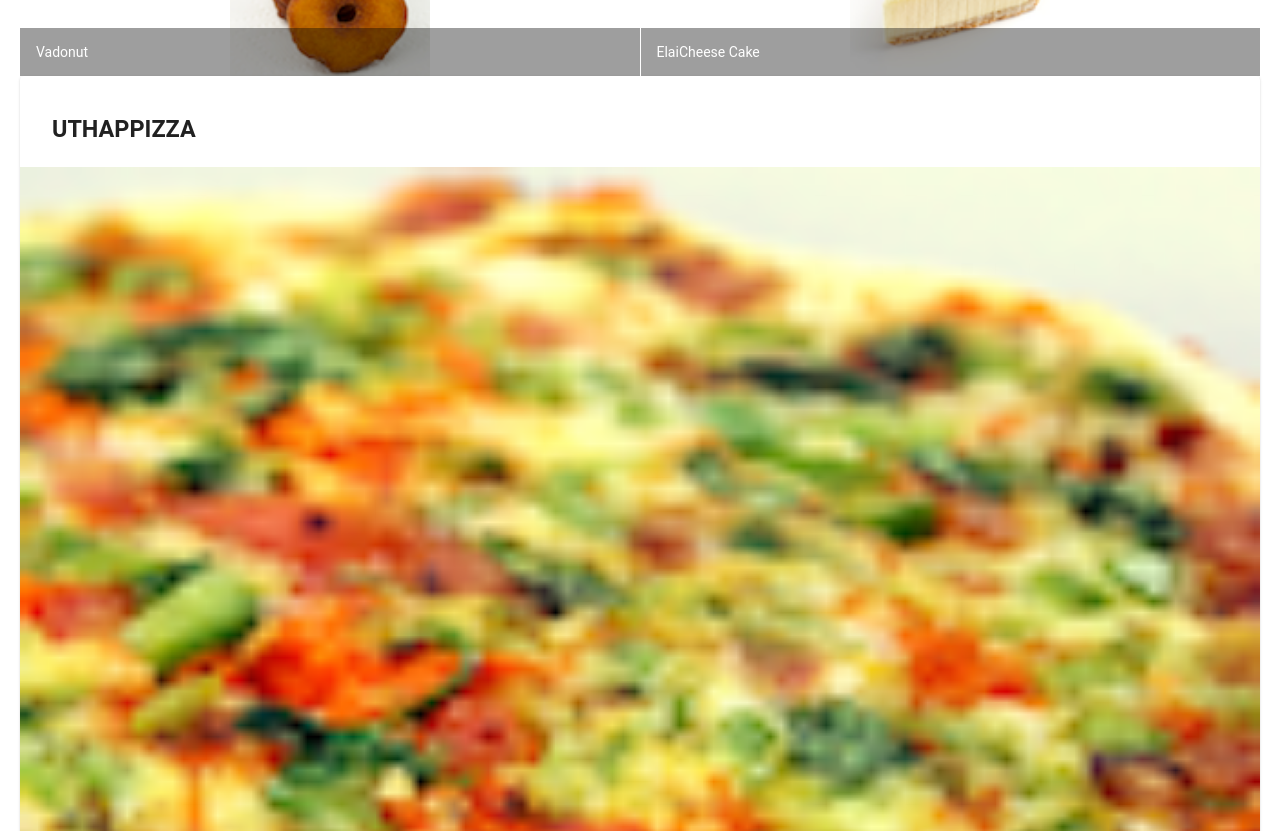
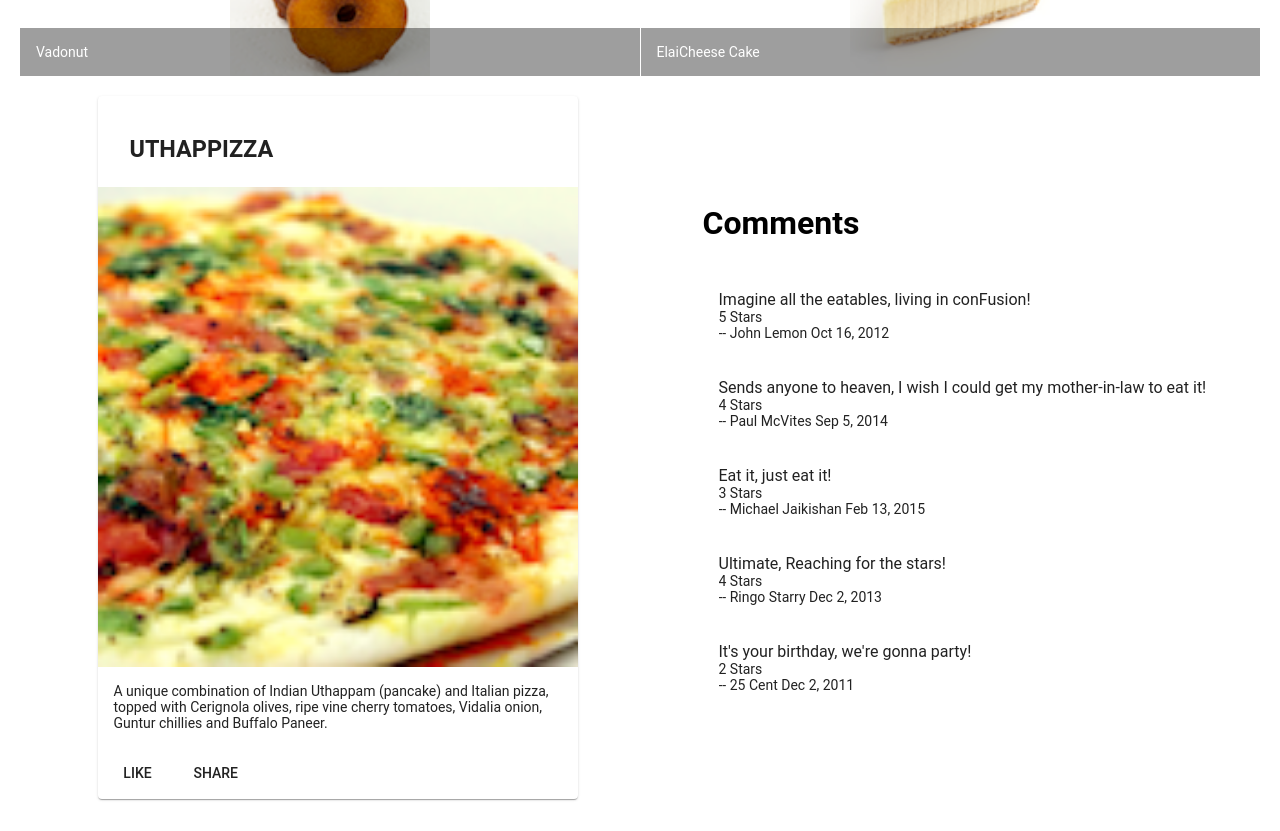
Before and after one commit to Dharanidharan17e109/Hotel-ConFusion, an Angular app: page / in a window 1280 px wide. Shown: the part 500-1331 px from the top of the page. Built offline with nearby package versions, Linux system fonts and the light colour scheme.

Commit message:
Angular Assigment-1

```diff
--- a/src/app/app.module.ts
+++ b/src/app/app.module.ts
@@ -12,12 +12,14 @@
 import { MatGridListModule } from "@angular/material/grid-list";
 import { MatCardModule } from '@angular/material/card';
 import { MatButtonModule } from '@angular/material/button';
+import { DishdetailComponent } from './dishdetail/dishdetail.component';
 
 
 @NgModule({
   declarations: [
     AppComponent,
-    MenuComponent
+    MenuComponent,
+    DishdetailComponent
   ],
   imports: [
     BrowserModule,
--- /dev/null
+++ b/src/app/dishdetail/dishdetail.component.html
@@ -0,0 +1,47 @@
+<div class="container"
+    fxLayout="row"
+    fxLayout.sm="column"
+    fxLayout.xs="column"
+    fxLayoutAlign.gt-md="space-around center"
+    fxLayoutGap="10px"
+    fxLayoutGap.xs="0">
+
+  <div fxFlex="40">
+    <div fxFlex *ngIf="dish">
+        <mat-card>
+          <mat-card-header>
+            <mat-card-title>
+              <h3>{{dish.name | uppercase}}</h3>
+            </mat-card-title>
+          </mat-card-header>
+          <img mat-card-image src={{dish.image}} alt={{dish.name}}>
+          <mat-card-content>
+            <p>{{dish.description}}
+            </p>
+          </mat-card-content>
+          <mat-card-actions>
+            <button mat-button>LIKE</button>
+            <button mat-button>SHARE</button>
+          </mat-card-actions>
+        </mat-card>
+      </div>
+  </div>
+
+  <div fxFlex="40">
+    <div fxFlex *ngIf="dish">
+        <h1>Comments</h1>
+
+        <mat-list>
+            <mat-list-item *ngFor="let comment1 of dish.comments">
+
+                <p matLine>{{comment1.comment}}</p>
+                <p matLine>{{comment1.rating}} Stars</p>
+                <p matLine>-- {{comment1.author}} {{comment1.date | date}}</p>
+
+            </mat-list-item>
+        </mat-list>
+
+    </div>
+  </div>
+
+</div>
--- /dev/null
+++ b/src/app/dishdetail/dishdetail.component.ts
@@ -0,0 +1,60 @@
+import { Component, OnInit } from '@angular/core';
+
+const DISH = {
+  id: '0',
+  name: 'Uthappizza',
+  image: '/assets/images/uthappizza.png',
+  category: 'mains',
+  featured: true,
+  label: 'Hot',
+  price: '4.99',
+  // tslint:disable-next-line:max-line-length
+  description: 'A unique combination of Indian Uthappam (pancake) and Italian pizza, topped with Cerignola olives, ripe vine cherry tomatoes, Vidalia onion, Guntur chillies and Buffalo Paneer.',
+  comments: [
+       {
+           rating: 5,
+           comment: 'Imagine all the eatables, living in conFusion!',
+           author: 'John Lemon',
+           date: '2012-10-16T17:57:28.556094Z'
+       },
+       {
+           rating: 4,
+           comment: 'Sends anyone to heaven, I wish I could get my mother-in-law to eat it!',
+           author: 'Paul McVites',
+           date: '2014-09-05T17:57:28.556094Z'
+       },
+       {
+           rating: 3,
+           comment: 'Eat it, just eat it!',
+           author: 'Michael Jaikishan',
+           date: '2015-02-13T17:57:28.556094Z'
+       },
+       {
+           rating: 4,
+           comment: 'Ultimate, Reaching for the stars!',
+           author: 'Ringo Starry',
+           date: '2013-12-02T17:57:28.556094Z'
+       },
+       {
+           rating: 2,
+           comment: 'It\'s your birthday, we\'re gonna party!',
+           author: '25 Cent',
+           date: '2011-12-02T17:57:28.556094Z'
+       }
+   ]
+};
+
+@Component({
+  selector: 'app-dishdetail',
+  templateUrl: './dishdetail.component.html',
+  styleUrls: ['./dishdetail.component.scss']
+})
+export class DishdetailComponent implements OnInit {
+
+  constructor() { }
+  dish = DISH;
+
+  ngOnInit(): void {
+  }
+
+}
--- a/src/app/menu/menu.component.html
+++ b/src/app/menu/menu.component.html
@@ -18,22 +18,6 @@
                     </mat-grid-tile>
     </mat-grid-list>
     </div>
-    <div fxFlex *ngIf="selectedDish">
-        <mat-card>
-          <mat-card-header>
-            <mat-card-title>
-              <h3>{{selectedDish.name | uppercase}}</h3>
-            </mat-card-title>
-          </mat-card-header>
-          <img mat-card-image src={{selectedDish.image}} alt={{selectedDish.name}}>
-          <mat-card-content>
-            <p>{{selectedDish.description}}
-            </p>
-          </mat-card-content>
-          <mat-card-actions>
-            <button mat-button>LIKE</button>
-            <button mat-button>SHARE</button>
-          </mat-card-actions>
-        </mat-card>
-      </div>
+    <app-dishdetail></app-dishdetail>
+    <!--  -->
 </div>
```
Also changed, not shown: src/app/dishdetail/dishdetail.component.scss (added), 1 other file (tests, documents, lock files or other folders).
